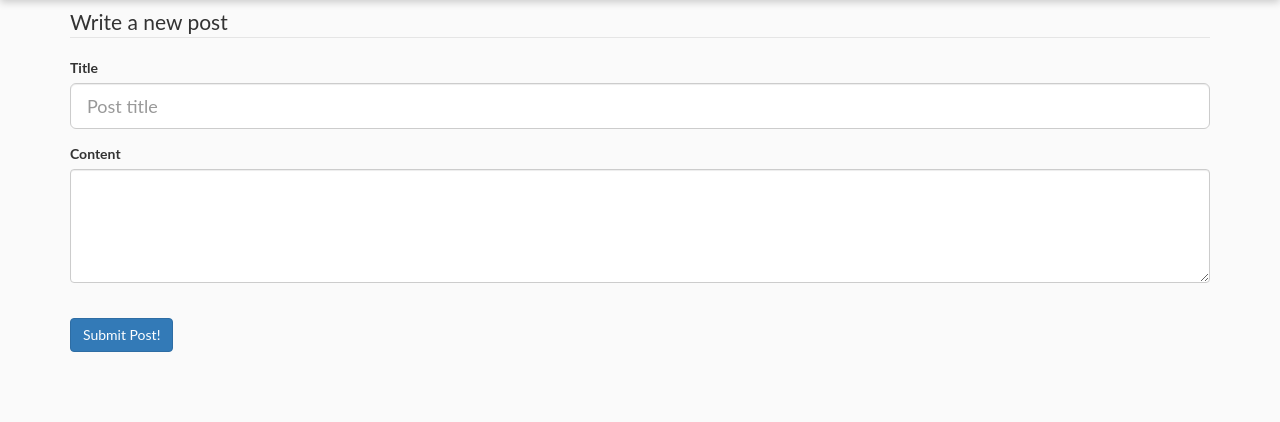
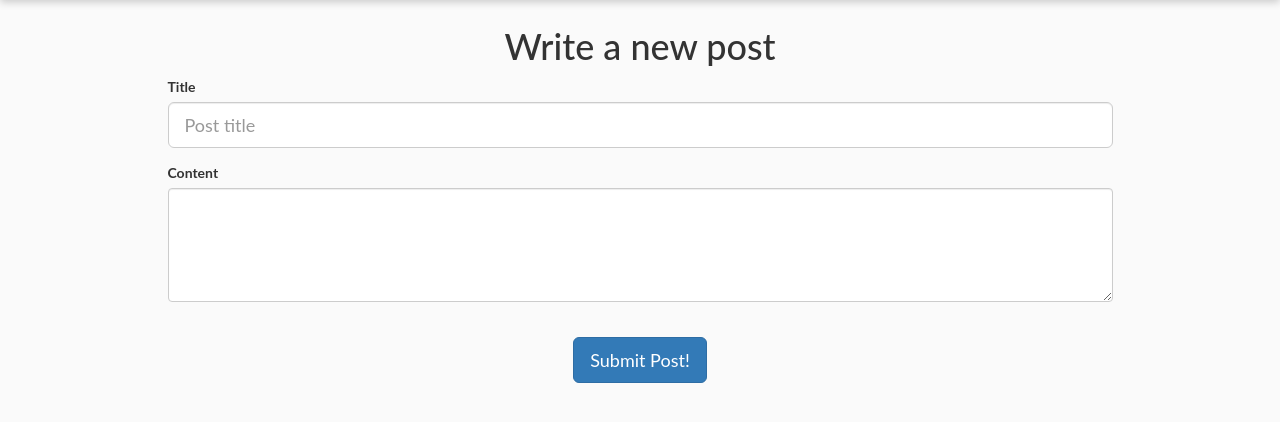
Before and after one commit to fsarachu/py-blog, a Python web app: template templates/new_post.html in a window 1280 px wide. Shown: the part 53-475 px from the top of the page. Run offline with Jinja, Linux system fonts and the light colour scheme; the template is opened without the code that fills it, so the values that code supplies are empty.

Commit message:
Further style new_post.html template

```diff
--- a/templates/new_post.html
+++ b/templates/new_post.html
@@ -1,8 +1,9 @@
 {% extends "base.html" %}
 {% block content %}
+  <div class="row">
+    <div class="col-sm-10 col-center">
+      <h1 class="text-center">Write a new post</h1>
       <form id="new-post-form" method="post">
-    <fieldset>
-      <legend>Write a new post</legend>
         <div class="form-group">
           <label for="subject">Title</label>
           <input name="subject" class="form-control input-lg" type="text" id="subject" placeholder="Post title"
@@ -12,8 +13,9 @@
           <label for="content">Content</label>
           <textarea name="content" class="form-control" id="content" rows="5"></textarea>
         </div>
-    </fieldset>
         <br>
-    <input class="btn btn-primary" type="submit" value="Submit Post!">
+        <input class="btn btn-primary btn-lg center-block" type="submit" value="Submit Post!">
       </form>
+    </div>
+  </div>
 {% endblock %}
```
Lines whose indentation alone changed are shown as unchanged.
